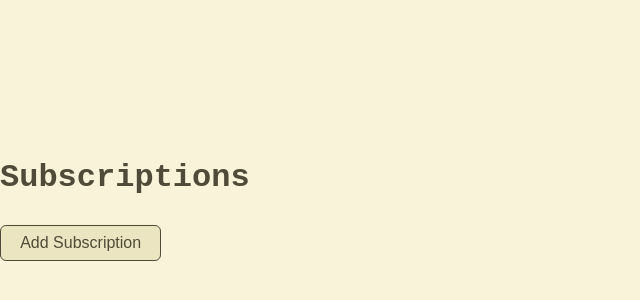
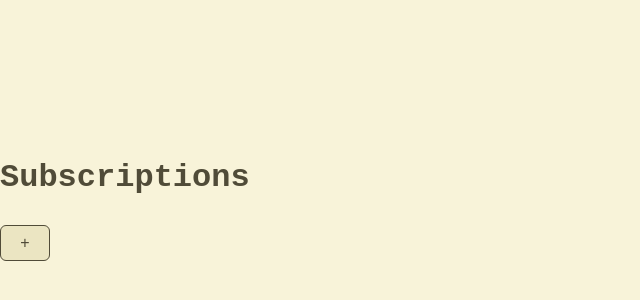
Before and after one commit to who-is-kenny/subtracked, a React (Vite) app in the folder subtracked/: page /#/ in a window 1280 px wide. Shown: the part 204-504 px from the top of the page, without its empty margins (0-640 px from the left). Built offline with nearby package versions, Linux system fonts and the light colour scheme.

Commit message:
feat: update Add Subscription button to use a '+' icon

```diff
--- a/subtracked/src/pages/Home.tsx
+++ b/subtracked/src/pages/Home.tsx
@@ -15,7 +15,7 @@ function Home({ subscriptions, setSubscriptions }: Props) {
     <div>
       <h1>Subscriptions</h1>
       <SubscriptionList subscriptions={subscriptions} setSubscriptions={setSubscriptions} />
-      <button onClick={() => navigate('/add')}>Add Subscription</button>
+      <button className='add' onClick={() => navigate('/add')}>+</button>
     </div>
   );
 }
```
